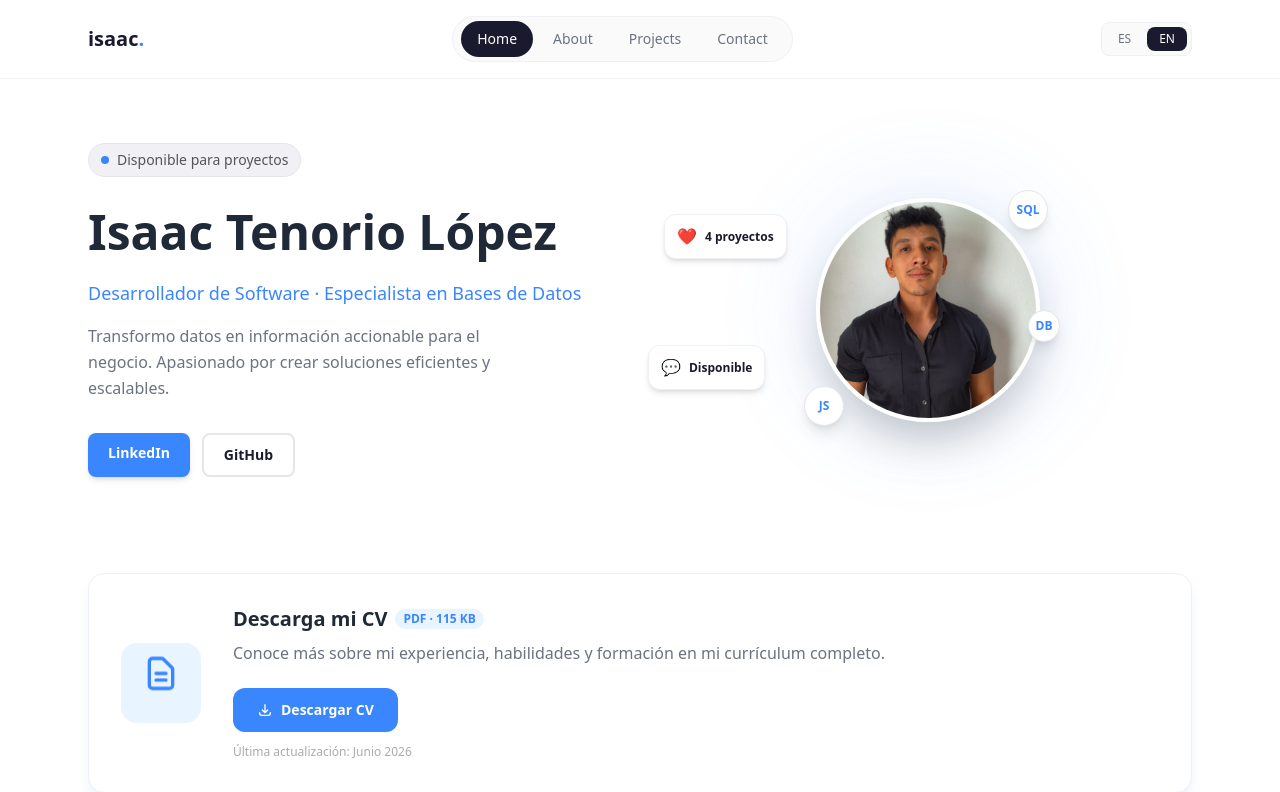
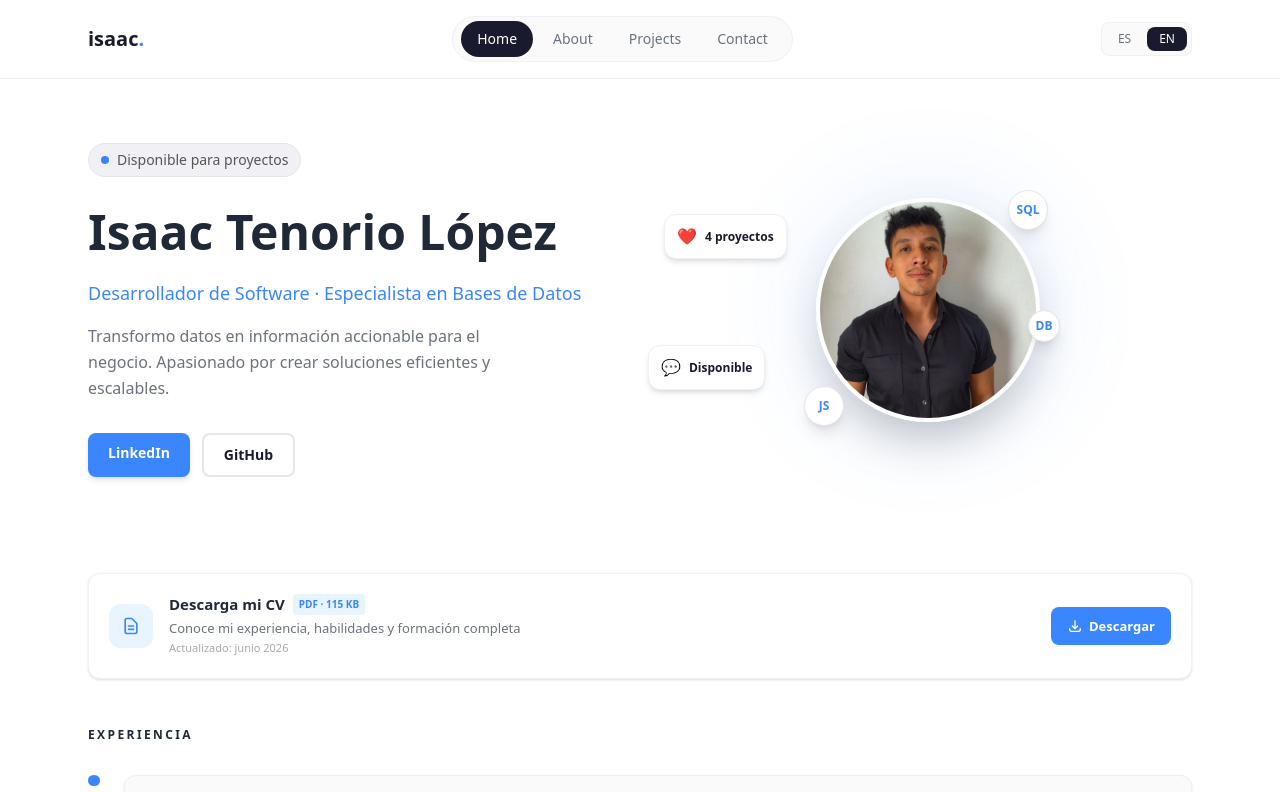
Before and after one commit to IsaacLopez777/portfolio, a Next.js app: page /en in a window 1280 px wide. Shown: the top 792 px of the page. Built offline with nearby package versions, Linux system fonts and the light colour scheme.

Commit message:
Compact elegant CV bar section

```diff
--- a/src/app/[locale]/page.tsx
+++ b/src/app/[locale]/page.tsx
@@ -118,34 +118,34 @@ export default function HomePage() {
           </div>
         </header>
 
-        <section className="mb-20">
-          <div className="bg-white rounded-2xl border border-[#f0f0f5] shadow-lg shadow-blue-100/50 p-8 md:flex md:items-center md:gap-8">
-            <div className="flex-shrink-0 flex justify-center mb-6 md:mb-0">
-              <div className="w-20 h-20 bg-[#e8f4ff] rounded-2xl flex items-center justify-center">
-                <svg className="w-10 h-10 text-[#3a86ff] animate-bounce" fill="none" stroke="currentColor" viewBox="0 0 24 24" style={{animationDuration: '2s'}}>
+        <section className="mb-12">
+          <div className="group bg-white rounded-xl border border-[#f0f0f5] shadow-sm hover:shadow-md hover:border-[#3a86ff]/30 p-5 md:flex md:items-center md:justify-between md:gap-6 transition-all duration-300 cursor-pointer">
+            <div className="flex items-center gap-4">
+              <div className="w-11 h-11 bg-[#e8f4ff] rounded-xl flex items-center justify-center flex-shrink-0 transition-transform group-hover:scale-105">
+                <svg className="w-5 h-5 text-[#3a86ff]" fill="none" stroke="currentColor" viewBox="0 0 24 24">
                   <path strokeLinecap="round" strokeLinejoin="round" strokeWidth={2} d="M9 12h6m-6 4h6m2 5H7a2 2 0 01-2-2V5a2 2 0 012-2h5.586a1 1 0 01.707.293l5.414 5.414a1 1 0 01.293.707V19a2 2 0 01-2 2z" />
                 </svg>
               </div>
+              <div>
+                <div className="flex items-center gap-2 mb-0.5">
+                  <h3 className="text-[15px] font-bold text-[#1a1a2e]">Descarga mi CV</h3>
+                  <span className="px-1.5 py-0.5 bg-[#e8f4ff] text-[#3a86ff] text-[10px] font-semibold rounded">PDF · 115 KB</span>
                 </div>
-            <div className="flex-1 text-center md:text-left">
-              <div className="flex flex-col md:flex-row md:items-center gap-2 mb-2">
-                <h3 className="text-xl font-bold text-[#1a1a2e]">Descarga mi CV</h3>
-                <span className="inline-block px-2 py-0.5 bg-[#e8f4ff] text-[#3a86ff] text-xs font-semibold rounded-full">PDF · 115 KB</span>
+                <p className="text-[13px] text-[#6b7280]">Conoce mi experiencia, habilidades y formación completa</p>
+                <p className="text-[11px] text-[#aaa]">Actualizado: junio 2026</p>
               </div>
-              <p className="text-[#6b7280] mb-5">Conoce más sobre mi experiencia, habilidades y formación en mi currículum completo.</p>
+            </div>
             <a
               href="/CV/Isaac_Tenorio_Lopez_CV.pdf"
               target="_blank"
               rel="noopener noreferrer"
-                className="inline-flex items-center gap-2 px-6 py-3 bg-[#3a86ff] text-white text-sm font-semibold rounded-xl hover:bg-[#2563eb] transition-all hover:shadow-lg hover:shadow-blue-200 group"
+              className="hidden md:inline-flex items-center gap-1.5 px-4 py-2 bg-[#3a86ff] text-white text-[13px] font-semibold rounded-lg hover:bg-[#2563eb] transition-colors"
             >
-                <svg className="w-4 h-4 transition-transform group-hover:translate-y-0.5" fill="none" stroke="currentColor" viewBox="0 0 24 24">
+              <svg className="w-4 h-4" fill="none" stroke="currentColor" viewBox="0 0 24 24">
                 <path strokeLinecap="round" strokeLinejoin="round" strokeWidth={2} d="M4 16v1a3 3 0 003 3h10a3 3 0 003-3v-1m-4-4l-4 4m0 0l-4-4m4 4V4" />
               </svg>
-                Descargar CV
+              Descargar
             </a>
-              <p className="text-xs text-[#aaa] mt-3">Última actualización: Junio 2026</p>
-            </div>
           </div>
         </section>
 
```
Lines whose indentation alone changed are shown as unchanged.
